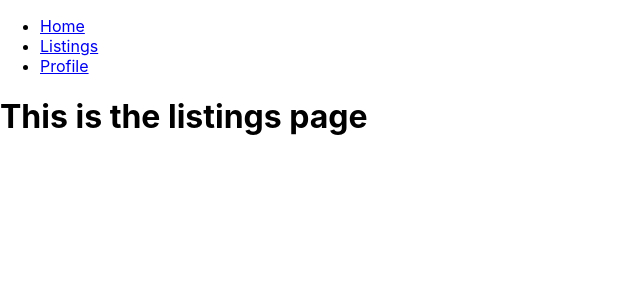
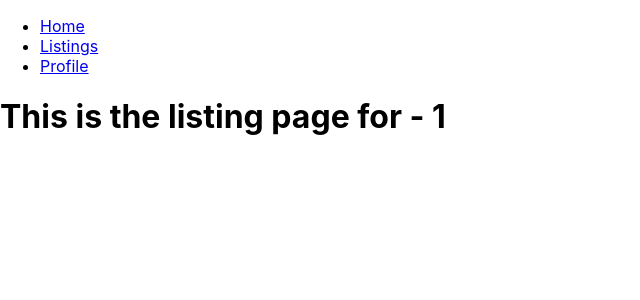
Before and after one commit to diegolarraz/eztenda, a React (Create React App) app: page /listings/1 in a window 1280 px wide. Shown: the top 300 px of the page, without its empty margins (0-640 px from the left). Built offline with nearby package versions, Linux system fonts and the light colour scheme.

Commit message:
added listing route

```diff
--- a/src/App.js
+++ b/src/App.js
@@ -9,6 +9,7 @@
 // import PrivateRoute from "./PrivateRoute";
 import Home from "./pages/home/home";
 import Listings from "./pages/listings/listings";
+import Listing from "./pages/listing/listing";
 import Profile from "./pages/profile/profile";
 import Navigation from "./components/Navigation/Navigation";
 
@@ -17,6 +18,7 @@
     <div className="App">
       <Navigation />
       <Switch>
+        <Route path="/listings/:id" component={Listing} />
         <Route path="/listings" component={Listings} />
         <Route path="/profile" component={Profile} />
         <Route path="/" exact component={Home} />
--- a/src/pages/listing/listing.js
+++ b/src/pages/listing/listing.js
@@ -1,5 +1,10 @@
 import React from "react";
+import { useParams } from "react-router-dom";
 
-const Listings = () => <h1>This is the listing page</h1>;
+const Listings = () => {
+  const { id } = useParams();
+
+  return <h1>This is the listing page for - {id}</h1>;
+};
 
 export default Listings;
```
